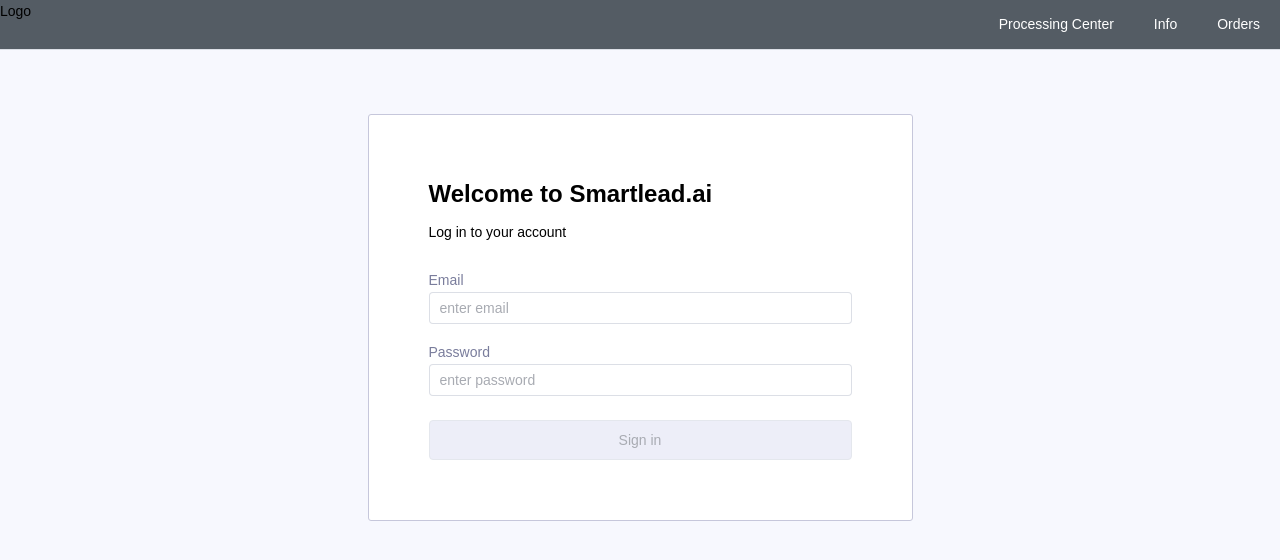
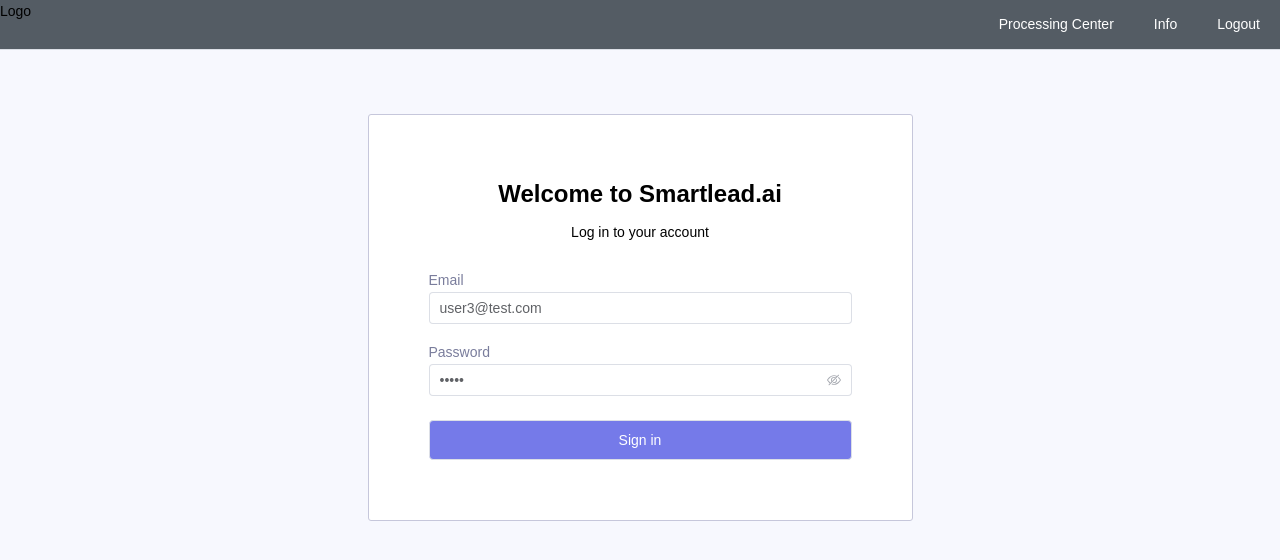
Before and after one commit to Manu-jayaprakash/smart-lead-ai, a Vue app: page / in a window 1280 px wide. Shown: the top 560 px of the page. Built offline with nearby package versions, Linux system fonts and the light colour scheme.

Commit message:
login logic

```diff
--- a/src/App.vue
+++ b/src/App.vue
@@ -7,4 +7,17 @@
 <script setup lang="ts">
 import { RouterView } from 'vue-router'
 import NavigationBar from '@/components/common/NavigationBar.vue'
+import { useAuthStore } from './stores/useAuthStore'
+
+const { setUserEmail } = useAuthStore()
+
+const init = () => {
+  // checks if user session active or not to have persistent login
+  const userEmail = localStorage.getItem('email')
+  if (userEmail) {
+    void setUserEmail(userEmail)
+  }
+}
+
+void init()
 </script>
--- a/src/assets/utility.scss
+++ b/src/assets/utility.scss
@@ -6,6 +6,9 @@
 }
 .width-100 {
   width: 100%;
+}
+.text-center {
+  text-align: center;
 }
 
 $spacing: (
--- a/src/components/common/CommonInput.vue
+++ b/src/components/common/CommonInput.vue
@@ -4,13 +4,19 @@
       {{ label }}
     </div>
 
-    <el-input v-model="model" :placeholder="placeholder" />
+    <el-input
+      v-model="model"
+      :placeholder="placeholder"
+      :type="inputType"
+      :show-password="inputType === 'password'"
+    />
   </div>
 </template>
 <script lang="ts" setup>
 type Props = {
   label?: string
   placeholder?: string
+  inputType?: string
 }
 
 defineProps<Props>()
--- a/src/components/common/NavigationBar.vue
+++ b/src/components/common/NavigationBar.vue
@@ -9,9 +9,25 @@
     <div class="navigation-bar__logo">Logo</div>
     <el-menu-item index="1">Processing Center</el-menu-item>
     <el-menu-item index="2">Info</el-menu-item>
-    <el-menu-item index="3">Orders</el-menu-item>
+    <el-menu-item index="3" @click="handleLogout">Logout</el-menu-item>
   </el-menu>
 </template>
+
+<script lang="ts" setup>
+import { useAuthStore } from '@/stores/useAuthStore'
+import { useRouter } from 'vue-router'
+import { RouteNames } from '@/router/constants/RouteNames'
+
+const router = useRouter()
+
+const { setUserEmail } = useAuthStore()
+
+const handleLogout = () => {
+  void setUserEmail('')
+  localStorage.removeItem('email')
+  router.push({ name: RouteNames.LOGIN })
+}
+</script>
 
 <style lang="scss" scoped>
 .navigation-bar__logo {
--- a/src/router/index.ts
+++ b/src/router/index.ts
@@ -2,6 +2,7 @@
 import DashboardLayout from '@/layout/DashboardLayout.vue'
 import LoginPage from '@/views/LoginView/LoginPage.vue'
 import { RouteNames } from '@/router/constants/RouteNames'
+import { authGuard, loginGuard } from './navigationGuard/authGuard'
 
 const router = createRouter({
   history: createWebHistory(import.meta.env.BASE_URL),
@@ -15,6 +16,9 @@
       path: '/dashboard',
       component: DashboardLayout,
       redirect: { name: RouteNames.ALL_LEADS },
+      meta: {
+        requiresAuth: true
+      },
       children: [
         {
           path: 'all-leads',
@@ -36,4 +40,18 @@
   ]
 })
 
+router.beforeEach((to, from, next) => {
+  if (to.name === RouteNames.LOGIN) {
+    loginGuard(to, from, next)
+    return
+  }
+
+  if (to.matched.some((record) => record.meta.requiresAuth)) {
+    authGuard(to, from, next)
+
+    return
+  }
+  next()
+})
+
 export default router
--- /dev/null
+++ b/src/router/navigationGuard/authGuard.ts
@@ -0,0 +1,27 @@
+import { useAuthStore } from '@/stores/useAuthStore'
+import type { NavigationGuard } from 'vue-router'
+import { RouteNames } from '@/router/constants/RouteNames'
+
+// checks if users authenticated or not for protected routes
+export const authGuard: NavigationGuard = async (to, from, next) => {
+  const store = useAuthStore()
+
+  // Check if the user is authenticated
+  if (store.isUserLoggedIn) {
+    next()
+  } else {
+    next({ name: RouteNames.LOGIN })
+  }
+}
+
+// if already logged-in prevent visiting login page
+export const loginGuard: NavigationGuard = async (to, from, next) => {
+  const store = useAuthStore()
+
+  // Check if the user is authenticated
+  if (store.isUserLoggedIn) {
+    next({ name: RouteNames.ALL_LEADS })
+  } else {
+    next()
+  }
+}
--- /dev/null
+++ b/src/stores/useAuthStore.ts
@@ -0,0 +1,18 @@
+import { computed, ref } from 'vue'
+import { defineStore } from 'pinia'
+
+export const useAuthStore = defineStore('authStore', () => {
+  const userEmail = ref('')
+
+  const isUserLoggedIn = computed(() => !!userEmail.value)
+
+  const setUserEmail = (value: string) => {
+    userEmail.value = value
+  }
+
+  return {
+    userEmail,
+    isUserLoggedIn,
+    setUserEmail
+  }
+})
--- a/src/views/LoginView/LoginPage.vue
+++ b/src/views/LoginView/LoginPage.vue
@@ -1,31 +1,40 @@
 <template>
   <FormCard class="login-page">
-    <h2 class="login-page-heading">Welcome to Smartlead.ai</h2>
+    <h2 class="login-page-heading text-center">Welcome to Smartlead.ai</h2>
 
-    <p>Log in to your account</p>
+    <p class="text-center">Log in to your account</p>
 
-    <CommonInput v-model="email" label="Email" placeholder="enter email" class="mb-md mt-lg" />
+    <CommonInput
+      v-model="email"
+      label="Email"
+      placeholder="enter email"
+      class="mb-md mt-lg"
+      inputType="email"
+    />
 
-    <CommonInput v-model="password" label="Password" placeholder="enter password" />
+    <CommonInput
+      v-model="password"
+      label="Password"
+      placeholder="enter password"
+      inputType="password"
+    />
 
     <CommonButton
       label="Sign in"
       class="mt-lg width-100"
-      is-disabled
-      @click="$router.push({ name: RouteNames.ALL_LEADS })"
+      :is-disabled="!email || !password"
+      @click="handleLoginSubmit"
     />
   </FormCard>
 </template>
 
 <script lang="ts" setup>
-import { RouteNames } from '@/router/constants/RouteNames'
 import FormCard from '@/components/common/FormCard.vue'
 import CommonButton from '@/components/common/CommonButton.vue'
 import CommonInput from '@/components/common/CommonInput.vue'
+import useLoginPage from './composables/useLoginPage'
 
-import { ref } from 'vue'
-const email = ref('')
-const password = ref('')
+const { email, password, handleLoginSubmit } = useLoginPage()
 </script>
 
 <style lang="scss" scoped>
--- /dev/null
+++ b/src/views/LoginView/composables/dummyUserCredentials.ts
@@ -0,0 +1,14 @@
+export const dummyUseCredentials = [
+  {
+    email: 'user1@test.com',
+    password: 'test1'
+  },
+  {
+    email: 'user2@test.com',
+    password: 'test2'
+  },
+  {
+    email: 'user3@test.com',
+    password: 'test3'
+  }
+]
--- /dev/null
+++ b/src/views/LoginView/composables/useLoginPage.ts
@@ -0,0 +1,34 @@
+import { ref } from 'vue'
+import { dummyUseCredentials } from './dummyUserCredentials'
+import { useRouter } from 'vue-router'
+import { RouteNames } from '@/router/constants/RouteNames'
+import { useAuthStore } from '@/stores/useAuthStore'
+
+const useLoginPage = () => {
+  const { setUserEmail } = useAuthStore()
+
+  const router = useRouter()
+  const email = ref('user3@test.com')
+  const password = ref('test3')
+
+  const handleLoginSubmit = () => {
+    const user = dummyUseCredentials.find((item) => item.email === email.value)
+
+    if (user?.password !== password.value) {
+      return
+    }
+
+    // after succesfull login, save email to store and redirect
+    void setUserEmail(email.value)
+    localStorage.setItem('email', email.value)
+    router.push({ name: RouteNames.ALL_LEADS })
+  }
+
+  return {
+    email,
+    password,
+    handleLoginSubmit
+  }
+}
+
+export default useLoginPage
```
Also changed, not shown: src/stores/counter.ts (deleted, +0 -12 lines).
